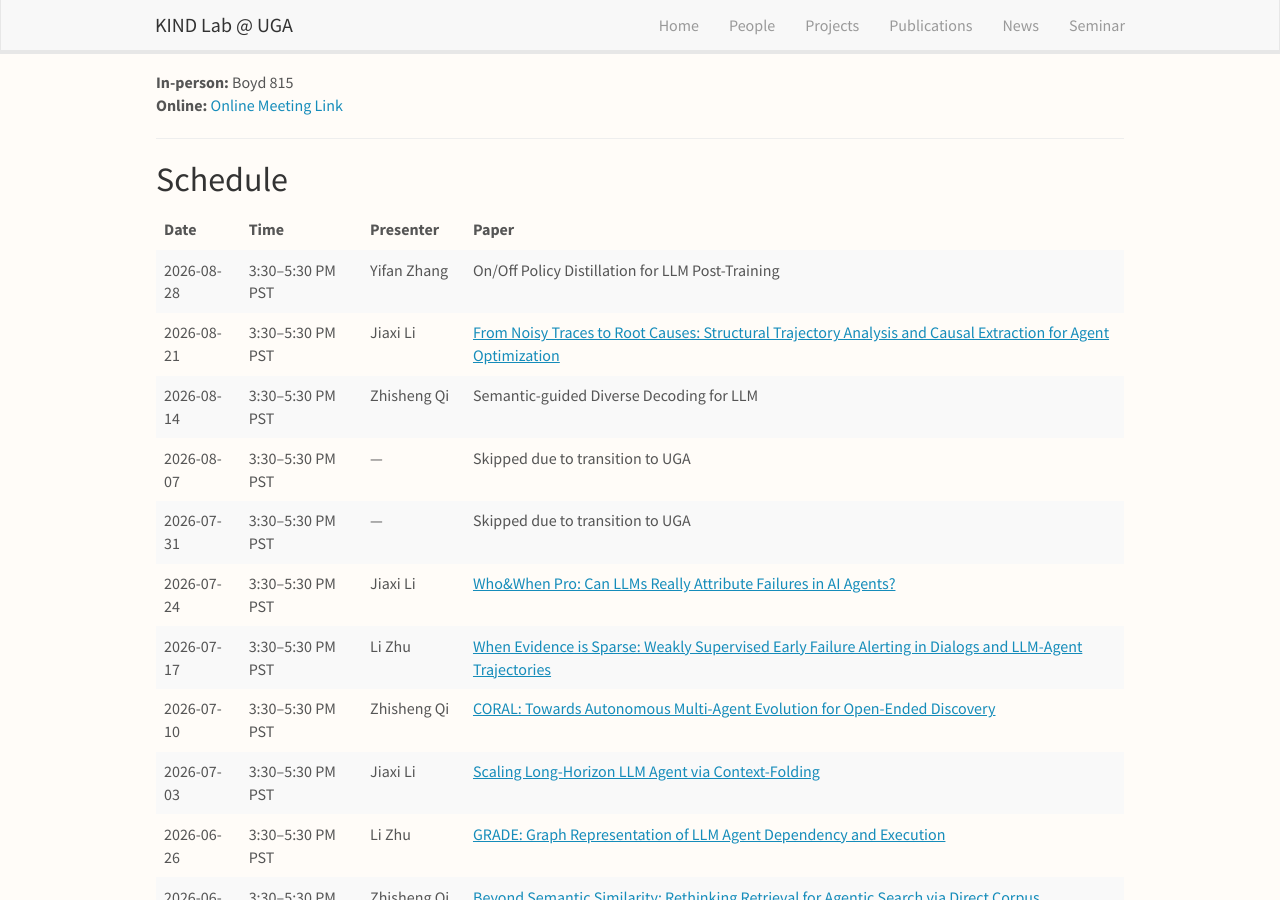
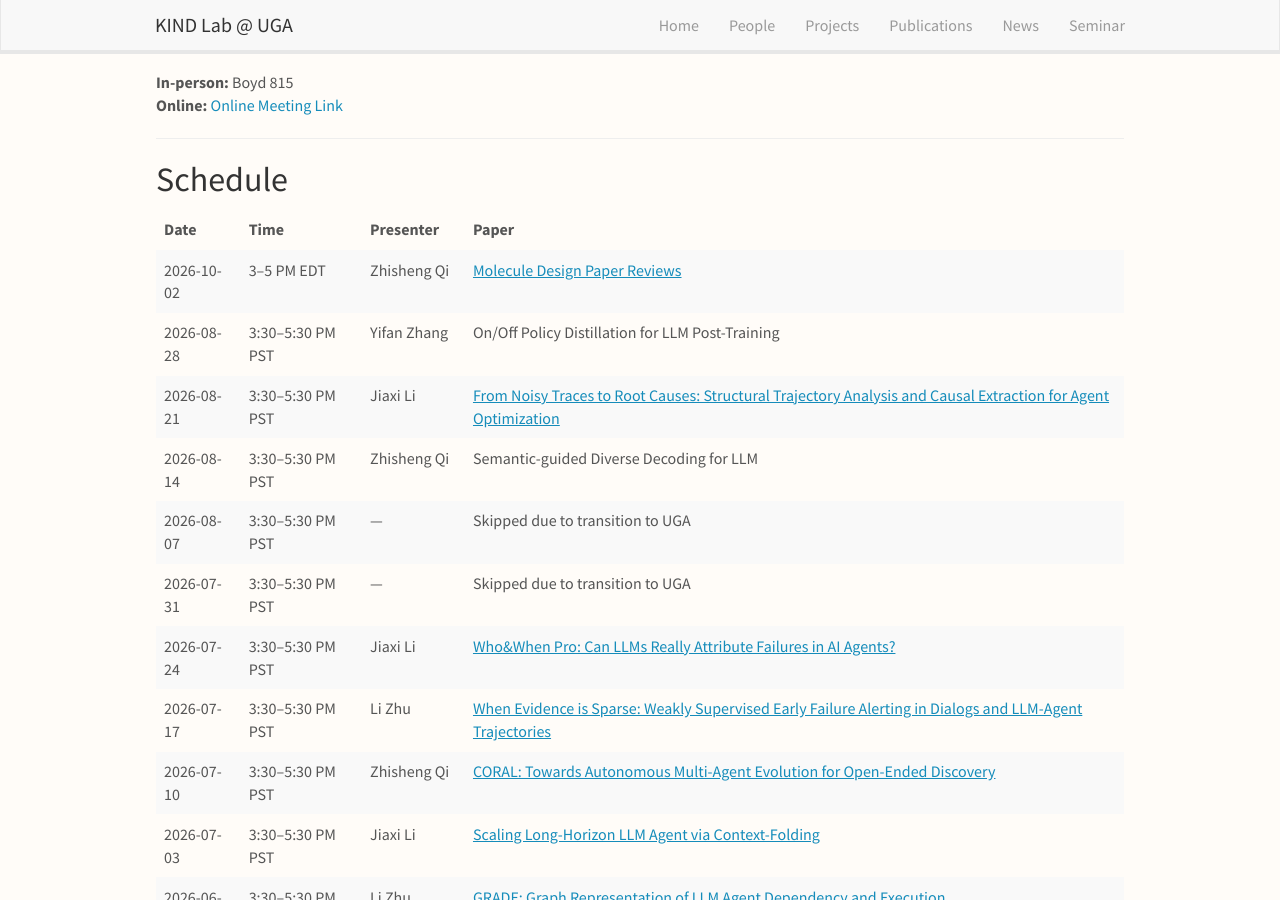
Before and after one commit to KINDLab-Fly/KINDLab-Fly.github.io, a Jekyll site: the page built from _pages/seminar.md, in a window 1280 px wide and 900 px high, scrolled down 331 px. Built offline with Jekyll 4.4.1, drawn with Linux system fonts in a browser that asks for light colours; nearby versions of some CDN libraries.

Commit message:
Add October 2 seminar details submitted by Zhisheng

```diff
--- a/_data/seminar.yml
+++ b/_data/seminar.yml
@@ -1,5 +1,11 @@
 # Friday Seminar Schedule
 # Fields: date, time, presenter, paper, link (optional)
+
+- date: "2026-10-02"
+  time: "3–5 PM EDT"
+  presenter: "Zhisheng Qi"
+  paper: "Molecule Design Paper Reviews"
+  link: "https://arxiv.org/pdf/2604.12237"
 
 - date: "2026-08-28"
   time: "3:30–5:30 PM PST"
```
